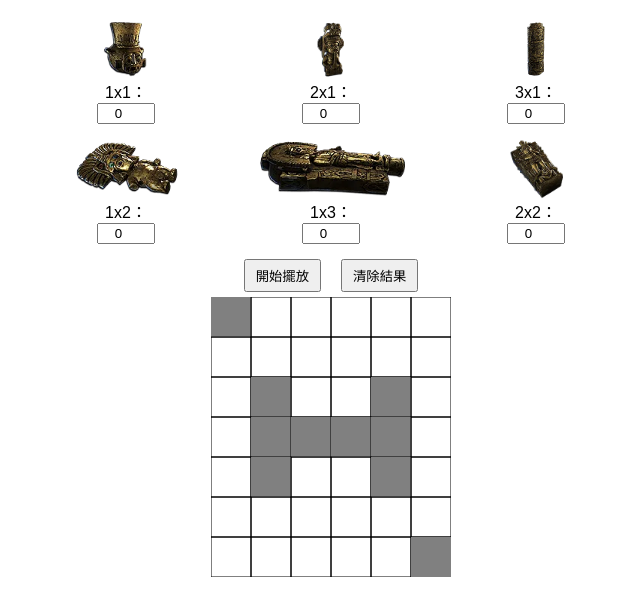
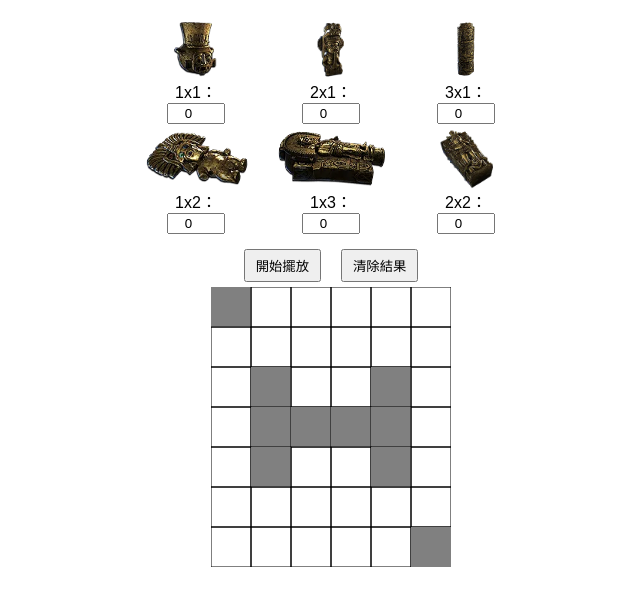
Before and after one commit to piggyblog812/POE3.25, a plain HTML site: page index.html in a window 1280 px wide. Shown: the part 70-686 px from the top of the page, without its empty margins (309-949 px from the left). Drawn offline with Linux system fonts and the light colour scheme.

Commit message:
Add files via upload

```diff
--- a/styles.css
+++ b/styles.css
@@ -19,8 +19,8 @@ button {
     grid-template-columns: repeat(3, 1fr); /* 預設 3 列 */
     text-align: center; /* 讓文字置中 */
     margin: auto; /* 置中顯示 */
-    gap: 15px; /* 增加間距 */
-    max-width: 600px; /* 限制最大寬度，避免過寬 */
+    gap: 5px; /* 增加間距 */
+    max-width: 400px; /* 限制最大寬度，避免過寬 */
 }
 
 /* 單一物件 */
```
